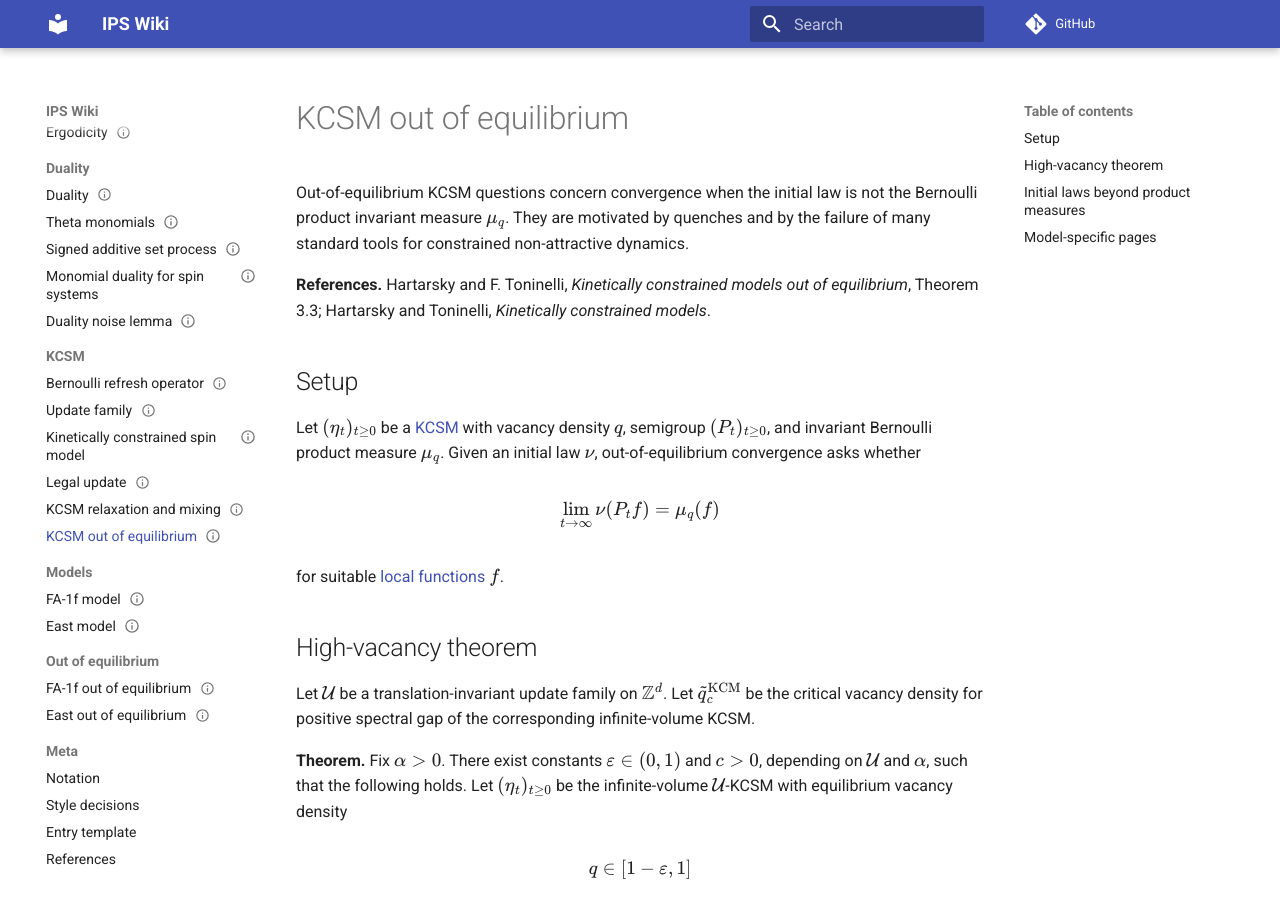
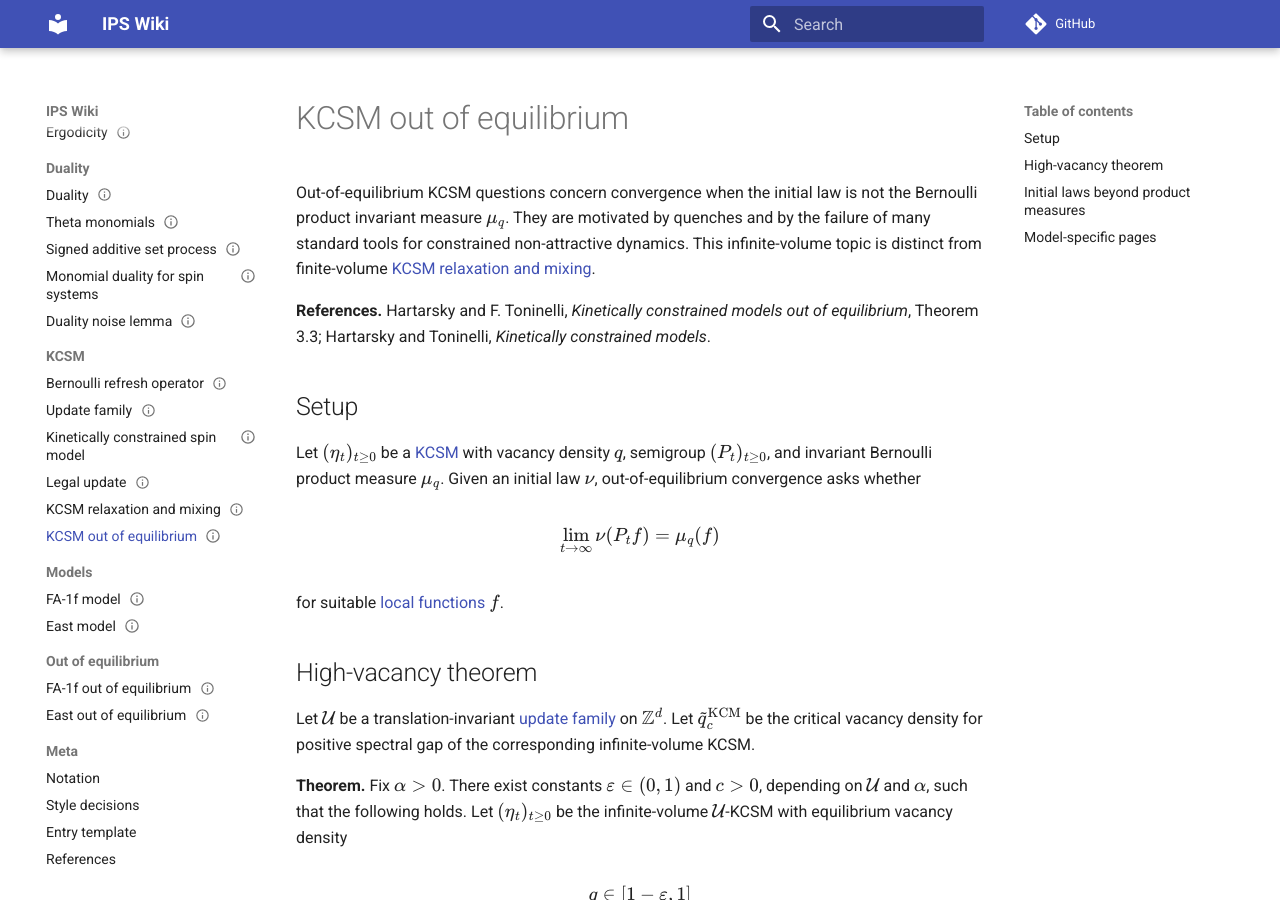
Before and after one commit to maciejgluchowski86-beep/ips-wiki, an MkDocs documentation site: the page built from docs/entries/kcsm-out-of-equilibrium.md, in a window 1280 px wide and 900 px high. Built offline with MkDocs 1.6.1 and Material for MkDocs 9.7.7, drawn with Linux system fonts in a browser that asks for light colours; comment, search, counter and statistics services are not loaded.

Commit message:
Improve KCSM out-of-equilibrium links

```diff
--- a/docs/entries/kcsm-out-of-equilibrium.md
+++ b/docs/entries/kcsm-out-of-equilibrium.md
@@ -9,7 +9,7 @@ tags:
 
 # KCSM out of equilibrium
 
-Out-of-equilibrium KCSM questions concern convergence when the initial law is not the Bernoulli product invariant measure \(\mu_q\). They are motivated by quenches and by the failure of many standard tools for constrained non-attractive dynamics.
+Out-of-equilibrium KCSM questions concern convergence when the initial law is not the Bernoulli product invariant measure \(\mu_q\). They are motivated by quenches and by the failure of many standard tools for constrained non-attractive dynamics. This infinite-volume topic is distinct from finite-volume [KCSM relaxation and mixing](kcsm-relaxation-and-mixing.md).
 
 **References.** Hartarsky and F. Toninelli, *Kinetically constrained models out of equilibrium*, Theorem 3.3; Hartarsky and Toninelli, *Kinetically constrained models*.
 
@@ -25,7 +25,7 @@ for suitable [local functions](local-functions.md) \(f\).
 
 ## High-vacancy theorem
 
-Let \(\mathcal U\) be a translation-invariant update family on \(\Z^d\). Let \(\widetilde q_c^{\mathrm{KCM}}\) be the critical vacancy density for positive spectral gap of the corresponding infinite-volume KCSM.
+Let \(\mathcal U\) be a translation-invariant [update family](update-family.md) on \(\Z^d\). Let \(\widetilde q_c^{\mathrm{KCM}}\) be the critical vacancy density for positive spectral gap of the corresponding infinite-volume KCSM.
 
 **Theorem.** Fix \(\alpha>0\). There exist constants \(\varepsilon\in(0,1)\) and \(c>0\), depending on \(\mathcal U\) and \(\alpha\), such that the following holds. Let \((\eta_t)_{t\ge0}\) be the infinite-volume \(\mathcal U\)-KCSM with equilibrium vacancy density
 
```
